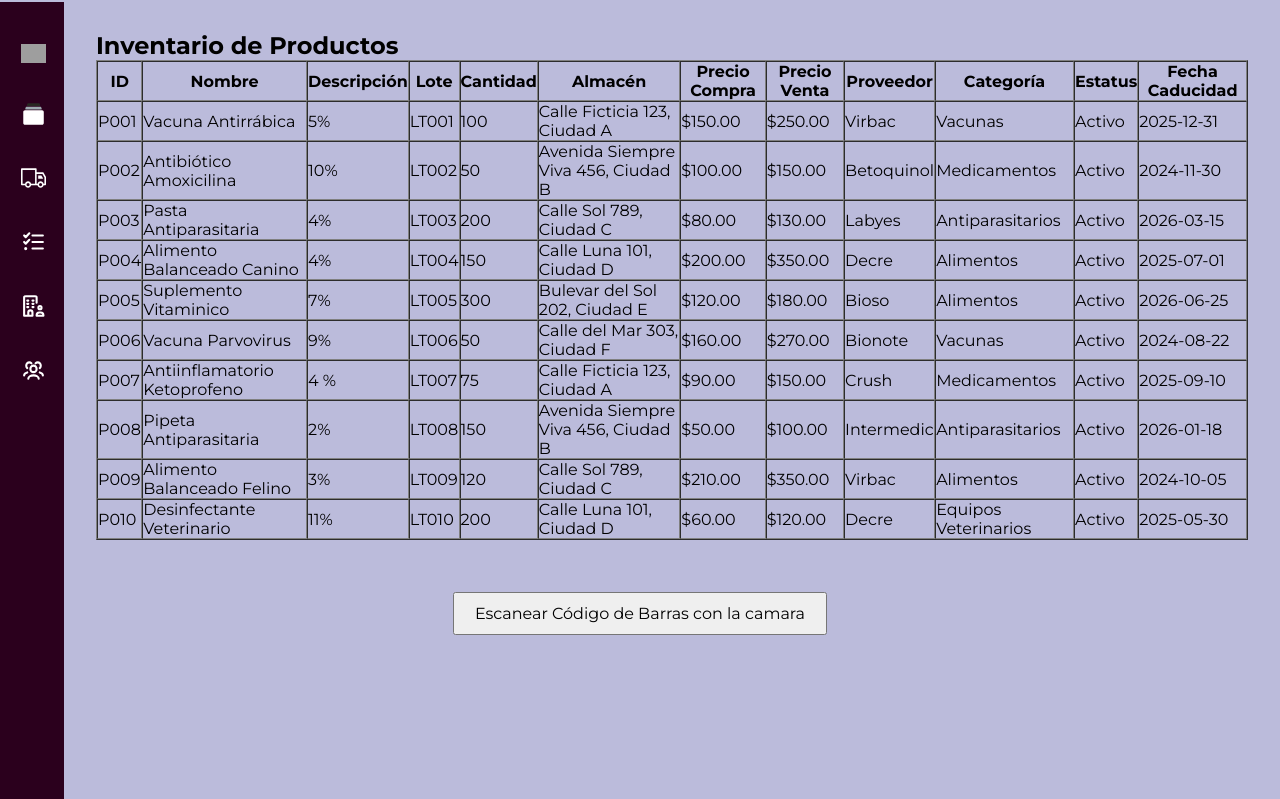
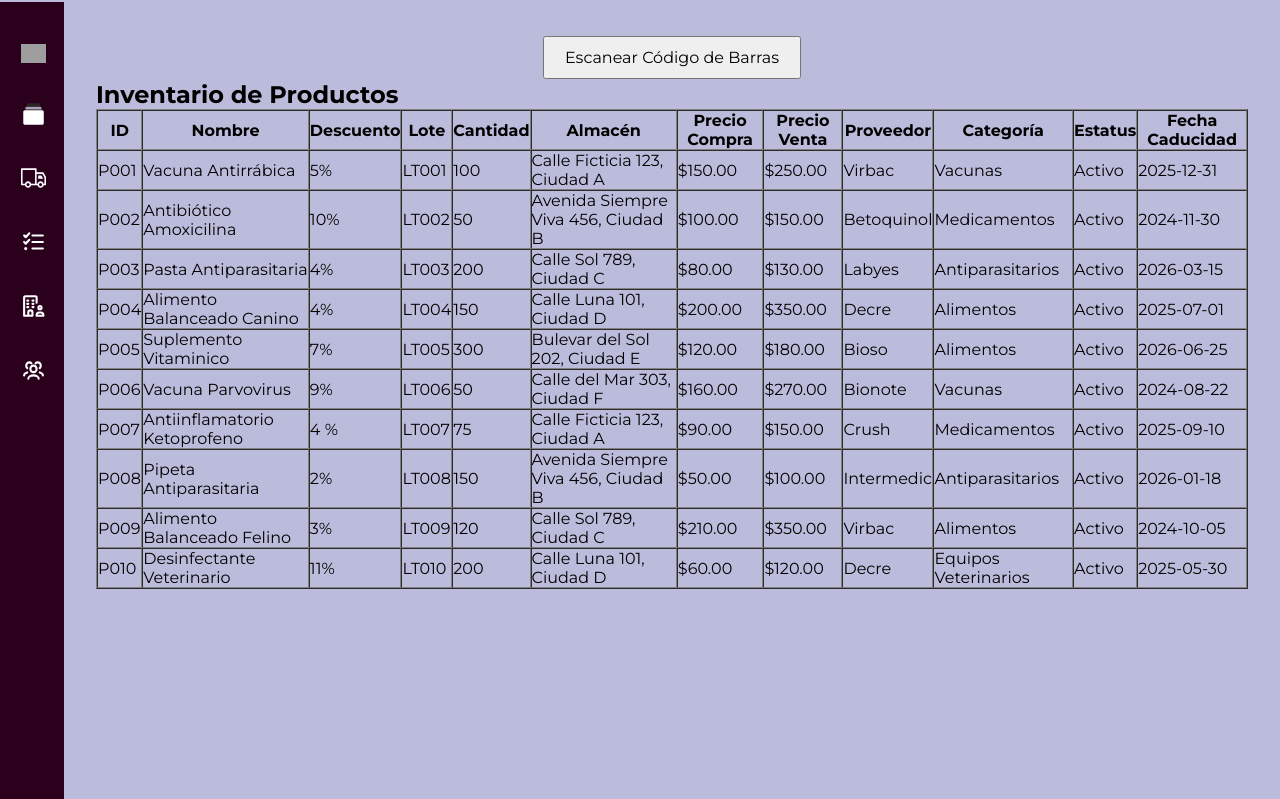
Before and after one commit to King-Cold/temozon, a PHP site: page /public/inventario.php in a window 1280 px wide. Shown: the part 65-864 px from the top of the page. Run offline with PHP 8.4, Linux system fonts and the light colour scheme; data comes from the database, SQL or seed files in the repository; some libraries are stand-ins or nearby versions; grey boxes are pictures that could not be loaded.

Commit message:
Codigo de barras funcionando (USB/Camara) pero sin diseño aun

```diff
--- a/public/inventario.php
+++ b/public/inventario.php
@@ -11,7 +11,7 @@ $sql = "SELECT p.ID_Prod, p.Nomb_Prod, p.Desc_Prod, p.Lote_Prod, p.Cant_Disp_Pro
         LEFT JOIN categoria c ON p.ID_Categoria = c.ID_Categoria";
 $resultado = $conexion->query($sql);
 
-// Consultas para selects
+// Consultas para selects en el formulario
 $almacenes = $conexion->query("SELECT ID_Almacen FROM almacen");
 $categorias = $conexion->query("SELECT ID_Categoria, Categoria_Nombre FROM categoria");
 $proveedores = $conexion->query("SELECT Nomb_Prov FROM proveedor");
@@ -29,13 +29,22 @@ $proveedores = $conexion->query("SELECT Nomb_Prov FROM proveedor");
     <?php include 'header.php'; ?>
     <?php include 'sidebar.php'; ?>
 
+    <!-- El boton :O-->
     <main id="main">
+        <button onclick="ventanaEscaneo()" style="
+            display: block;
+            margin: 5px auto 1px;
+            padding: 10px 20px;
+            font-size: 16px;
+        ">Escanear Código de Barras</button>
+
+
         <h2>Inventario de Productos</h2>
         <table border="1" cellspacing="0" cellpadding="5">
             <tr>
                 <th>ID</th>
                 <th>Nombre</th>
-                <th>Descripción</th>
+                <th>Descuento</th>
                 <th>Lote</th>
                 <th>Cantidad</th>
                 <th>Almacén</th>
@@ -71,28 +80,20 @@ $proveedores = $conexion->query("SELECT Nomb_Prov FROM proveedor");
         </table>
     </main>
 
-    <button onclick="mostrarEscaner()" style="
-        display: block;
-        margin: 20px auto;
-        padding: 10px 20px;
-        font-size: 16px;
-    ">Escanear Código de Barras con la camara</button>
-
-
-    <!-- Contenedor del escáner (temporal, ya que se ve feo jajaja)-->
+    <!-- Contenedor del escáner (temporal, ya que se ve feo jajaja, solo dalta darle diseño)-->
     <div id="escaneoCont" style="display:none; position:fixed; top:0; left:0; width:100%; height:100%; background:#000000c2; z-index:999;">
         <div id="lector" style="width:100%; height:60%; margin:auto;"></div>
         <button onclick="cerrarEscaner()" style="position:absolute; top:10px; right:10px;">Cerrar</button>
     </div>
 
-    <!-- Modal para completar datos -->
+    <!-- Ventana modal para el formulario -->
     <div id="modalForm" style="display:none; position:fixed; top:10%; left:30%; background:#fff; padding:20px; border:1px solid #ccc; z-index:1000;">
         <h3>Registrar Nuevo Producto</h3>
         <form id="productoForm" action="../server/p_codigoBarras.php" method="POST">
             <input type="hidden" name="ID_Prod" id="ID_Prod">
 
             <label>Nombre:</label><input type="text" name="Nomb_Prod" required><br>
-            <label>Descripción:</label><input type="text" name="Desc_Prod" maxlength="3" required><br>
+            <label>Descuento:</label><input type="text" name="Desc_Prod" maxlength="3" required><br>
             <label>Lote:</label><input type="text" name="Lote_Prod" maxlength="6" required><br>
             <label>Cantidad:</label><input type="number" name="Cant_Disp_Prod" required><br>
 
@@ -149,6 +150,15 @@ $proveedores = $conexion->query("SELECT Nomb_Prov FROM proveedor");
             <button type="button" onclick="cerrarForm()">Cancelar</button>
         </form>
     </div>
+
+    <!-- Ventana modal para selección de escaneo -->
+    <div id="modalEscaneo" style="display:none; position:fixed; top:20%; left:35%; background:#fff; padding:20px; border:1px solid #ccc; z-index:1000;">
+        <h3>Pase el producto para su escaneo</h3>
+        <div style="margin-top: 20px;">
+            <button onclick="mostrarEscaner()">O escanear con la cámara</button>
+            <button onclick="cerrarModalEscaneo()" style="margin-left: 10px;">Cancelar</button>
+        </div>
+    </div>
     <script src="js/script.js"></script>
 </body>
 </html>
--- a/public/js/script.js
+++ b/public/js/script.js
@@ -1,17 +1,16 @@
-const menu= document.getElementById('menu');
-const sidebar= document.getElementById('sidebar');
-const main= document.getElementById('main');
+const menu = document.getElementById('menu');
+const sidebar = document.getElementById('sidebar');
+const main = document.getElementById('main');
 
-menu.addEventListener('click',()=>{
+menu.addEventListener('click', () => {
     sidebar.classList.toggle('menu-toggle');
     menu.classList.toggle('menu-toggle');
     main.classList.toggle('menu-toggle');
-
-
 });
 
-//Escaner de codigo de barras con la camara
+// Escaneo del codigo de barras con cámara
 function mostrarEscaner() {
+    document.getElementById('modalEscaneo').style.display = 'none';
     document.getElementById('escaneoCont').style.display = 'block';
 
     Quagga.init({
@@ -26,7 +25,7 @@ function mostrarEscaner() {
         decoder: {
             readers: ["code_128_reader", "ean_reader", "ean_8_reader", "upc_reader"]
         }
-    }, function(err) {
+    }, function (err) {
         if (err) {
             console.error(err);
             alert("Error al iniciar escáner");
@@ -35,7 +34,7 @@ function mostrarEscaner() {
         Quagga.start();
     });
 
-    Quagga.onDetected(function(result) {
+    Quagga.onDetected(function (result) {
         let codigo = result.codeResult.code;
         console.log("Código detectado:", JSON.stringify(codigo));
         if (codigo) {
@@ -56,19 +55,18 @@ function cerrarForm() {
     document.getElementById('modalForm').style.display = 'none';
 }
 
-//Escaneo por lector USB
+// Funcion para el boton de escaneo con el lector USB
+function ventanaEscaneo() {
+    document.getElementById('modalEscaneo').style.display = 'block';
+
     let buffer = '';
     let lastKeyTime = Date.now();
 
-document.addEventListener('keypress', function (e) {
+    function handleKeyPress(e) {
         const currentTime = Date.now();
         const timeDiff = currentTime - lastKeyTime;
 
-    // Si hay un retraso grande entre teclas, se asume que no es el escaner y renicia el buffer para que no explote
-    if (timeDiff > 100) {
-        buffer = '';
-    }
-
+        if (timeDiff > 100) buffer = '';
         lastKeyTime = currentTime;
 
         if (e.key !== 'Enter') {
@@ -82,10 +80,18 @@ document.addEventListener('keypress', function (e) {
                 const input = document.getElementById('ID_Prod');
                 input.value = codigo;
 
-            // Mostrar formulario
                 document.getElementById('modalForm').style.display = 'block';
+                document.getElementById('modalEscaneo').style.display = 'none';
                 input.focus();
+
+                document.removeEventListener('keypress', handleKeyPress);
+            }
+        }
     }
 
+    document.addEventListener('keypress', handleKeyPress);
 }
-});
+
+function cerrarModalEscaneo() {
+    document.getElementById('modalEscaneo').style.display = 'none';
+}
--- a/server/p_codigoBarras.php
+++ b/server/p_codigoBarras.php
@@ -5,7 +5,7 @@ if ($_SERVER['REQUEST_METHOD'] === 'POST') {
     //Recolectar datos del formulario
     $id_producto = $_POST['ID_Prod'];
     $nombre = $_POST['Nomb_Prod'];
-    $descripcion = $_POST['Desc_Prod'];
+    $descuento = $_POST['Desc_Prod'];
     $lote = $_POST['Lote_Prod'];
     $cantidad = $_POST['Cant_Disp_Prod'];
     $almacen_id = $_POST['ID_Almacen'];
@@ -74,7 +74,7 @@ if ($_SERVER['REQUEST_METHOD'] === 'POST') {
         "ssssisddssis",
         $id_producto,
         $nombre,
-        $descripcion,
+        $descuento,
         $lote,
         $cantidad,
         $almacen_id,
```
Lines whose indentation alone changed are shown as unchanged.
